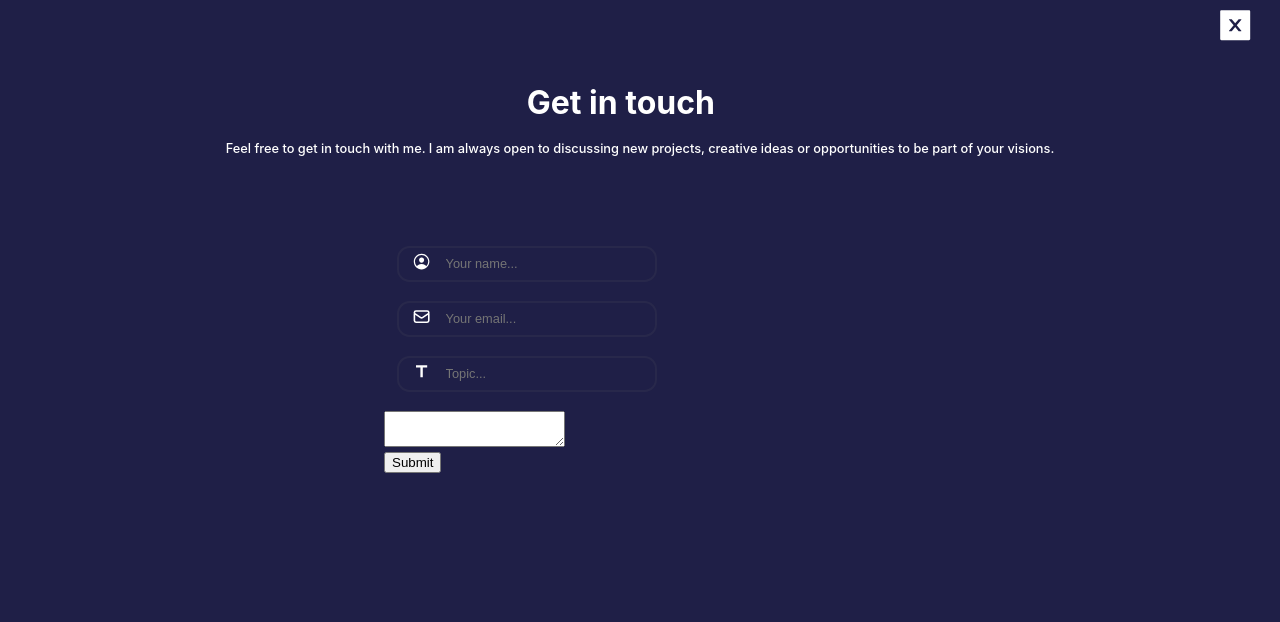
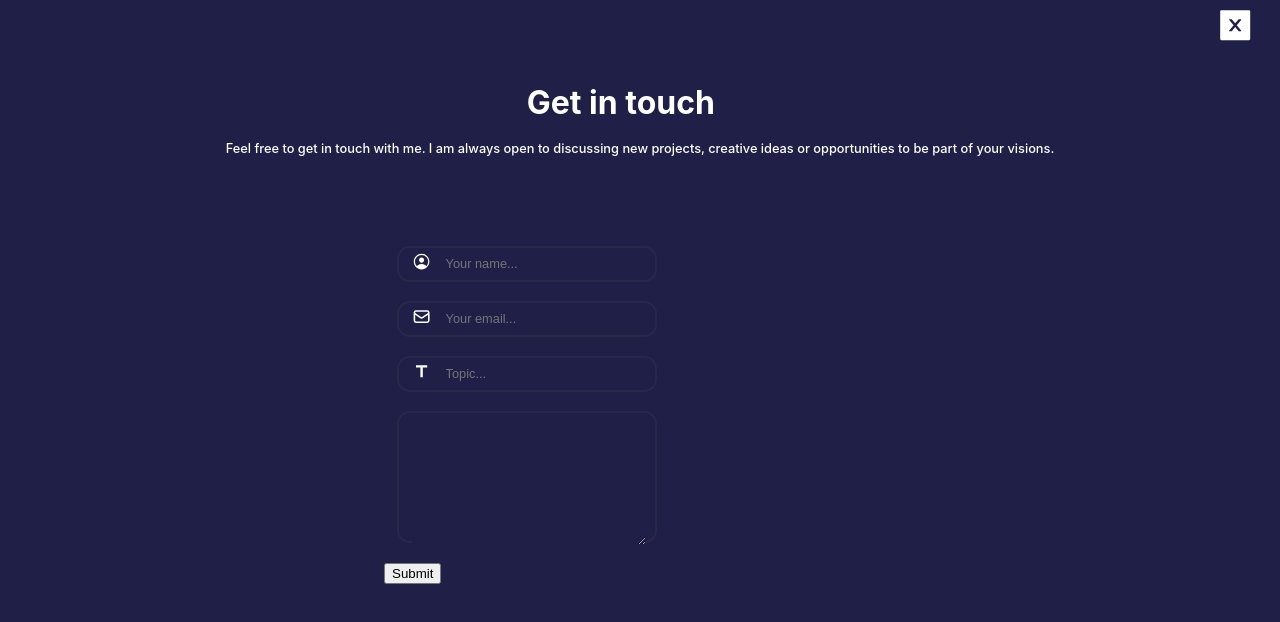
Before and after one commit to LukaszOlszewski96/Fox-edu-app-v2, a React (Create React App) app: page /contact in a window 1280 px wide. Shown: the top 622 px of the page. Built offline with nearby package versions, Linux system fonts and the light colour scheme; no server answers.

Commit message:
change text area css in contact form

```diff
--- a/src/Screen/Contact/ContactForm.css
+++ b/src/Screen/Contact/ContactForm.css
@@ -61,5 +61,22 @@
     border: none;
 }
 .textarea-input-form{
-
+    display: flex;
+    width: 20vw;
+    height: 10vw;
+    border: #2f2f4ea1 solid 2px;
+    border-radius: 1vw;
+    margin-bottom: 1.5vw;
+    margin-left: 1vw;
 }
+.text-area-input{
+    color: #ffff;
+    font-size: 1vw;
+    margin-left: 1vw;
+    width: 18vw;
+    height: 10vw;
+    background-color: #1F1F47;
+    outline: none;
+    border: none;
+    box-sizing: none;
+}
```
